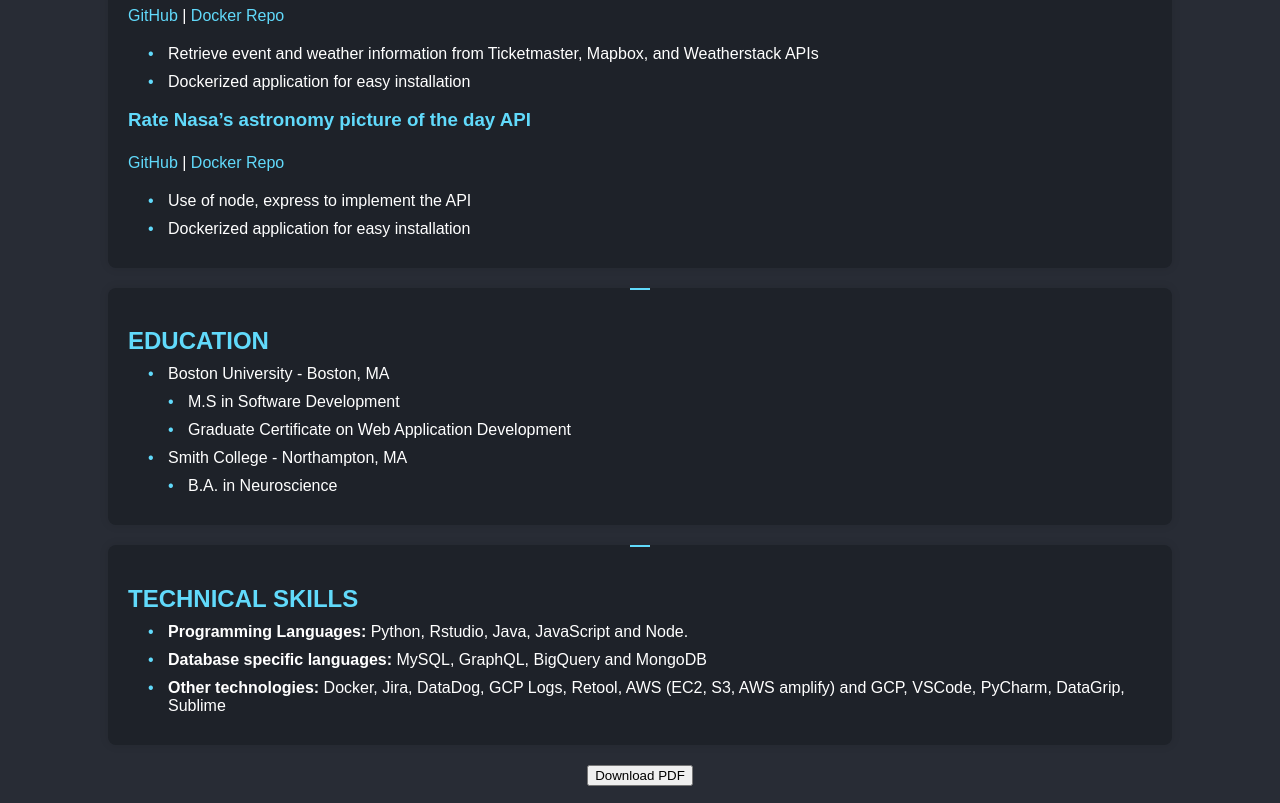
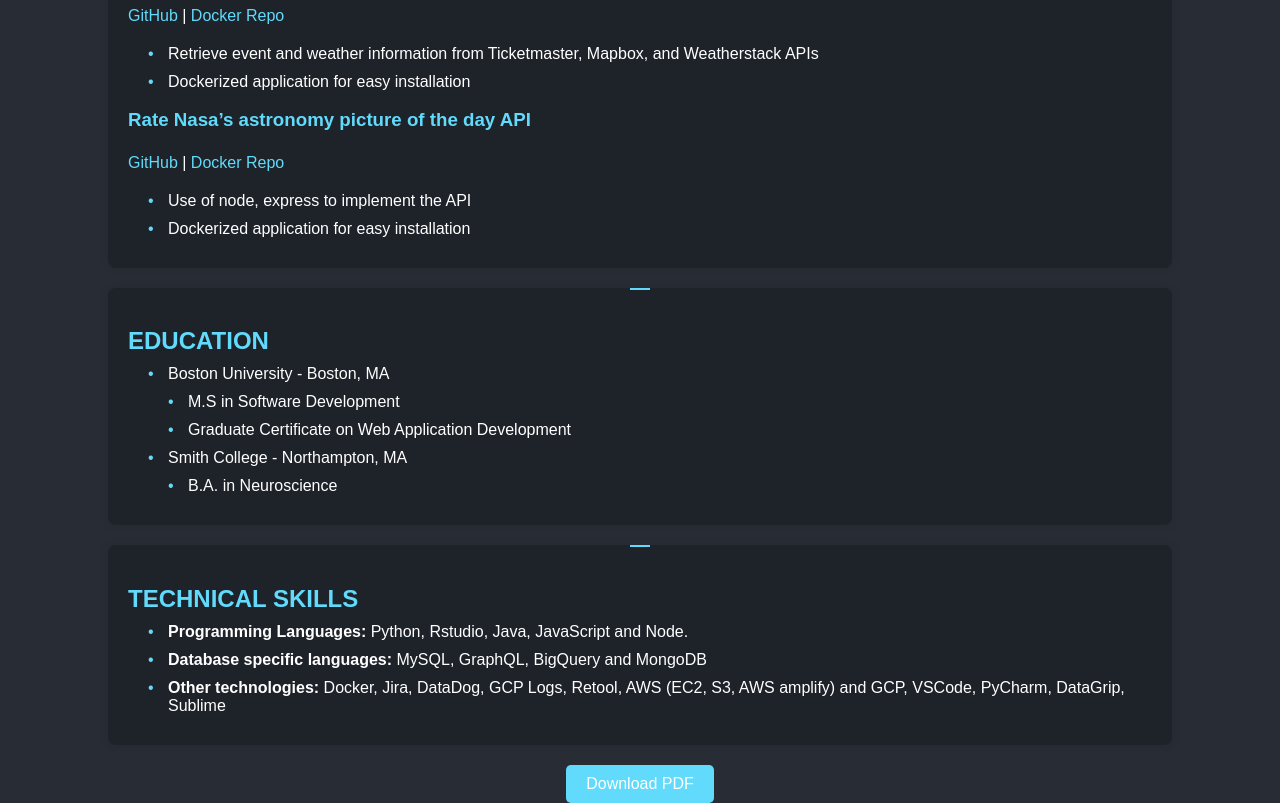
Before and after one commit to ovalle15/resume, a plain HTML site: page index.html in a window 1280 px wide. Shown: the part 1341-2144 px from the top of the page. Drawn offline with Linux system fonts and the light colour scheme.

Commit message:
Add downlodable link

```diff
--- a/index.html
+++ b/index.html
@@ -88,6 +88,26 @@
       position: absolute;
       left: 0;
       color: #61dafb;
+    }
+    .download-button-container {
+      text-align: center;
+      margin-top: 20px;
+    }
+
+    .download-button {
+      display: inline-block;
+      padding: 10px 20px;
+      background-color: #61dafb;
+      color: #fff;
+      border: none;
+      border-radius: 5px;
+      font-size: 16px;
+      cursor: pointer;
+      transition: background-color 0.3s ease;
+    }
+
+    .download-button:hover {
+      background-color: #4fa3d1;
     }
   </style>
 </head>
@@ -183,9 +203,11 @@
       <li><strong>Other technologies:</strong> Docker, Jira, DataDog, GCP Logs, Retool, AWS (EC2, S3, AWS amplify) and GCP,
         VSCode, PyCharm, DataGrip, Sublime</li>
     </ul>
+
   </section>
-  <div style="text-align: center; margin-top: 20px;">
-    <button onclick="downloadPDF()">Download PDF</button>
+  <div>
+    <div class="download-button-container">
+      <button class="download-button" onclick="downloadPDF()">Download PDF</button>
     </div>
 
     <script>
@@ -194,7 +216,7 @@
         html2pdf(element);
       }
     </script>
-
+  </div>
 </body>
 
 </html>
```
Lines whose indentation alone changed are shown as unchanged.
